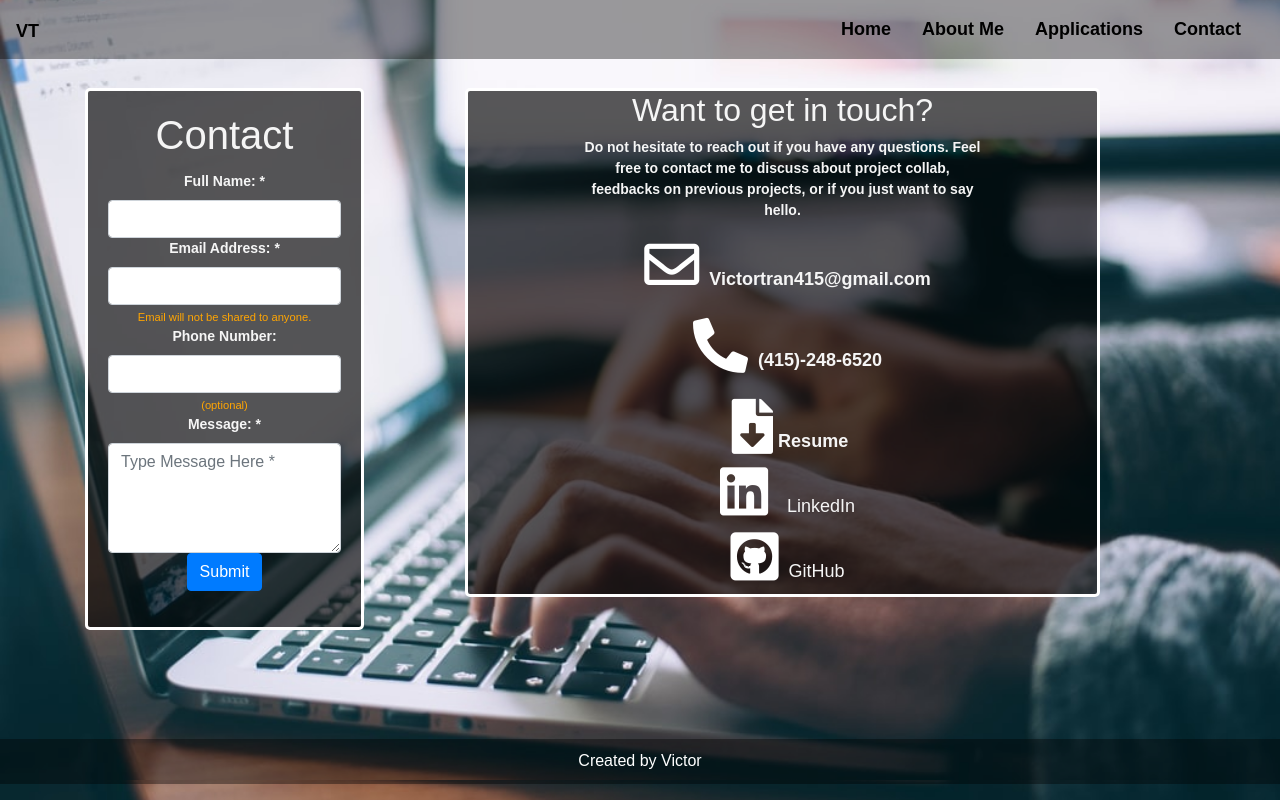
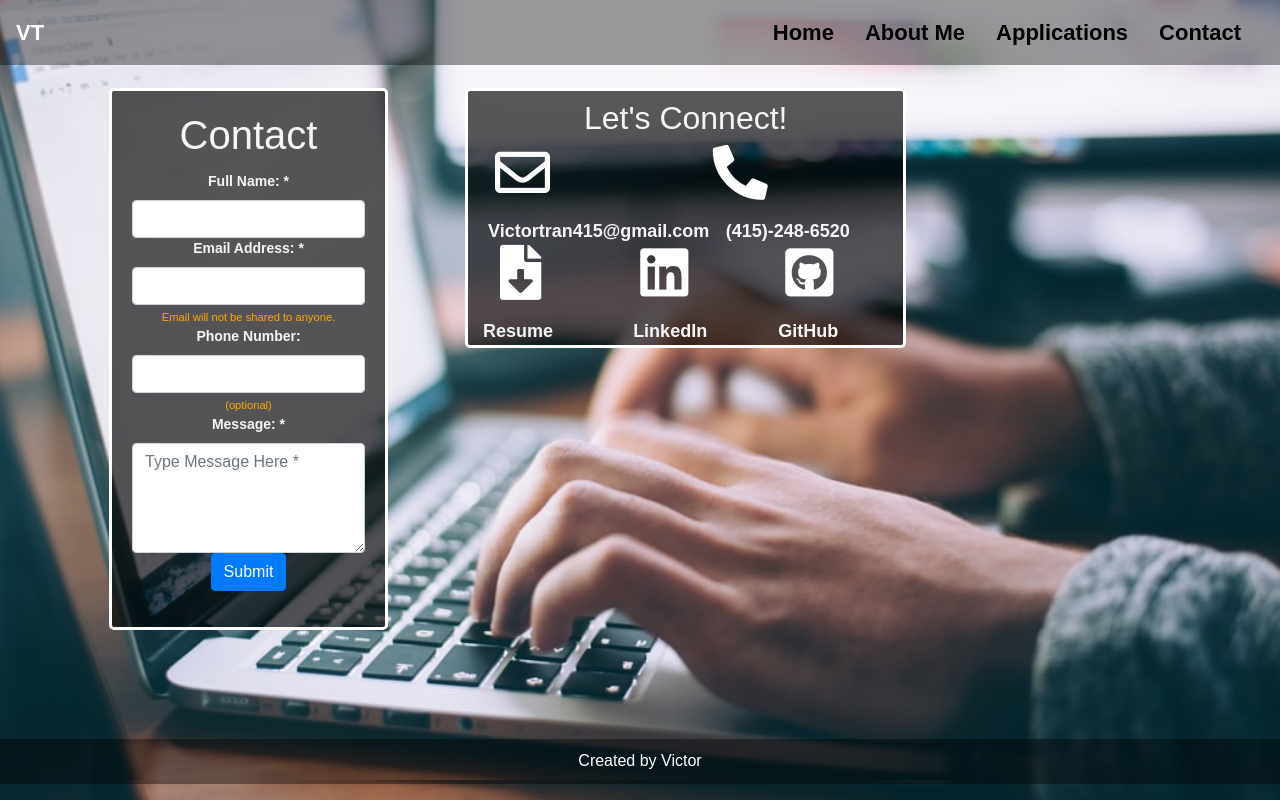
Before and after one commit to Victortran415/React_Portfolio, a React (Create React App) app: page /Contact in a window 1280 px wide. Built offline with nearby package versions, Linux system fonts and the light colour scheme.

Commit message:
animate home page

```diff
--- a/package.json
+++ b/package.json
@@ -6,6 +6,7 @@
     "@testing-library/jest-dom": "^5.11.9",
     "@testing-library/react": "^11.2.5",
     "@testing-library/user-event": "^12.7.3",
+    "animate.css": "^4.1.1",
     "react": "^17.0.1",
     "react-dom": "^17.0.1",
     "react-router-dom": "^5.2.0",
--- a/public/index.html
+++ b/public/index.html
@@ -16,6 +16,11 @@
 			href="https://stackpath.bootstrapcdn.com/bootstrap/4.5.2/css/bootstrap.min.css"
 			integrity="sha384-JcKb8q3iqJ61gNV9KGb8thSsNjpSL0n8PARn9HuZOnIxN0hoP+VmmDGMN5t9UJ0Z"
 			crossorigin="anonymous"
+		/>
+
+		<link
+			rel="stylesheet"
+			href="https://cdnjs.cloudflare.com/ajax/libs/animate.css/4.1.1/animate.min.css"
 		/>
 
 		<link
--- a/src/App.css
+++ b/src/App.css
@@ -16,5 +16,15 @@ html {
 
 .btnzz:hover {
 	opacity: 0.5;
+}
 
+.title1 {
+	--animate-duration: 1s
 }
+.title2 {
+	--animate-duration: 2s;
+}
+
+.title3 {
+	--animate-duration: 3s
+}
--- a/src/Components/Nav/Nav.js
+++ b/src/Components/Nav/Nav.js
@@ -9,9 +9,17 @@ const styles = {
 		width: "100%",
 	},
 	navlink: {
-		fontSize: "18px",
+		fontSize: "22px",
 		marginRight: "15px",
 		color: 'black',
+		fontFamily: 'Arial',
+		fontWeight: 'bold'
+
+	},
+	navhome: {
+		fontSize: "22px",
+		marginRight: "15px",
+		color: 'white',
 		fontFamily: 'Arial',
 		fontWeight: 'bold'
 
@@ -24,7 +32,7 @@ const Nav = () => {
 			style={styles.navbar}
 			className="fix-top navbar navbar-expand-md ">
 			<a className="navbar-brand" href="/">
-				<i style={styles.navlink}className="fa f-font">VT</i>
+				<i style={styles.navhome}className="fa f-font">VT</i>
 			</a>
 			<button
 				className="navbar-toggler"
--- a/src/Pages/Contact.js
+++ b/src/Pages/Contact.js
@@ -9,13 +9,23 @@ const styles = {
 		color: "whitesmoke",
 		fontSize: "18px",
 		paddingLeft: "5px",
-		fontFamily: 'Arial'
+		fontFamily: "Arial",
+		paddingBottom: "12px",
+	},
+	infoLists: {
+		color: "whitesmoke",
+		fontSize: "18px",
+		paddingLeft: "25px",
+		fontFamily: "Arial",
+		paddingBottom: "12px",
+
 	},
 	fab: {
 		fontSize: "55px",
-		paddingLeft: "10px",
-		paddingBottom: "10px",
+		paddingLeft: "12px",
+		paddingBottom: "18px",
 		color: "white",
+
 	},
 	contactBox: {
 		marginTop: "3rem",
@@ -41,7 +51,7 @@ const Contact = () => {
 		<Container>
 			<Row>
 				<Column size="md-4">
-					<div className="card text-center" style={styles.contactBox}>
+					<div className="card text-center ml-4" style={styles.contactBox}>
 						<div className="card-body">
 							<h1 className="card-title">Contact</h1>
 							<div className="row">
@@ -99,53 +109,54 @@ const Contact = () => {
 				<Column size="md-7">
 					<div style={styles.contactBox}>
 						<div className="text-center">
-							<h2>Want to get in touch?</h2>
-							<p style={{ paddingRight: "100px", paddingLeft: "100px" }}>
-								Do not hesitate to reach out if you have any questions. Feel free
-								to contact me to discuss about project collab, feedbacks on
-								previous projects, or if you just want to say hello.{" "}
-							</p>
+							<h2 className="mt-2">Let's Connect!</h2>
 						</div>
-						<div className='text-center'>
-							<p>
+						<Row>
+							<Column size="md-6">
 								<i style={styles.fab} className="far fa-envelope"></i>
+								<br></br>
 								<span style={styles.infoList}> Victortran415@gmail.com</span>
-							</p>
-							<p>
+								<br></br>
+							</Column>
+							<Column size="md-6">
 								<i style={styles.fab} className="fas fa-phone-alt"></i>
-								<span style={styles.infoList}> (415)-248-6520</span>
-							</p>
+								<br></br>
+								<span style={styles.infoLists}> (415)-248-6520</span>
+								<br></br>
+							</Column>
+						</Row>
+						<Row>
+							<Column size="md-4">
 								<a
 									href={Resume}
 									download=""
 									style={styles.infoList}
 									id="updateResume"
 								>
-								<i style={styles.fab} className="fas fa-file-download"></i>{" "}
-								Resume
+									<i style={styles.fab} className="fas fa-file-download"></i>
+									<br></br>
+									<span>Resume</span>{" "}
 								</a>
 								<br></br>
-
+							</Column>
+							<Column size="md-4">
 								<a href="https://www.linkedin.com/in/victor-tran-927388157/">
 									<i style={styles.fab} className="fab fa-linkedin">
 										{" "}
-									<span style={styles.infoList}>
-										{" "}
-										LinkedIn
-									</span>
 									</i>
+									<br></br>
+									<span style={styles.infoList}> LinkedIn</span>
 								</a>
 								<br></br>
-
+							</Column>
+							<Column size="md-4">
 								<a href="https://github.com/Victortran415" class="links">
-								<i style={styles.fab} className="fab fa-github-square">
-									<span style={styles.infoList}>
-										{" "}
-										GitHub
-									</span>
-								</i>
+									<i style={styles.fab} className="fab fa-github-square"></i>
+									<br></br>
+									<span style={styles.infoList}> GitHub</span>
 								</a>
-						</div>
+							</Column>
+						</Row>
 					</div>
 				</Column>
 			</Row>
--- a/src/Pages/Home.js
+++ b/src/Pages/Home.js
@@ -10,7 +10,7 @@ const styles = {
 	},
 	test: {
 		textAlign: "center",
-		fontSize: "35px",
+		fontSize: "40px",
 		color: 'black',
 		fontFamily: 'Arial',
 		fontWeight: 'bold'
@@ -38,11 +38,15 @@ const Home = () => {
 			<Row>
 				<Column size="md-12">
 					<div style={styles.title}>
-						<h1 style={styles.test}>
-							Hi, I'm
-							Victor Tran.
+						<h1 style={styles.test}> <div className="title1 animate__animated animate__fadeInLeft">Hi, I'm
+							Victor Tran. A
+							</div>
+
 						</h1>
-						<h2 style={styles.test}>a Full-Stack Software Developer from San Francisco</h2>
+						<h2 style={styles.test}> <div className="title2 animate__animated animate__fadeInLeft">Full-Stack Software Developer
+							</div>
+							<div className="title3 animate__animated animate__fadeInLeft">from San Francisco</div>
+							</h2>
 						<h2 style={styles.test}></h2>
 					</div>
 					<div style={styles.btn}>
@@ -55,6 +59,7 @@ const Home = () => {
 					</div>
 				</Column>
 			</Row>
+
 		</Container>
 	);
 };
```
Also changed, not shown: 1 other file (tests, documents, lock files or other folders). Lines whose indentation alone changed are shown as unchanged.
